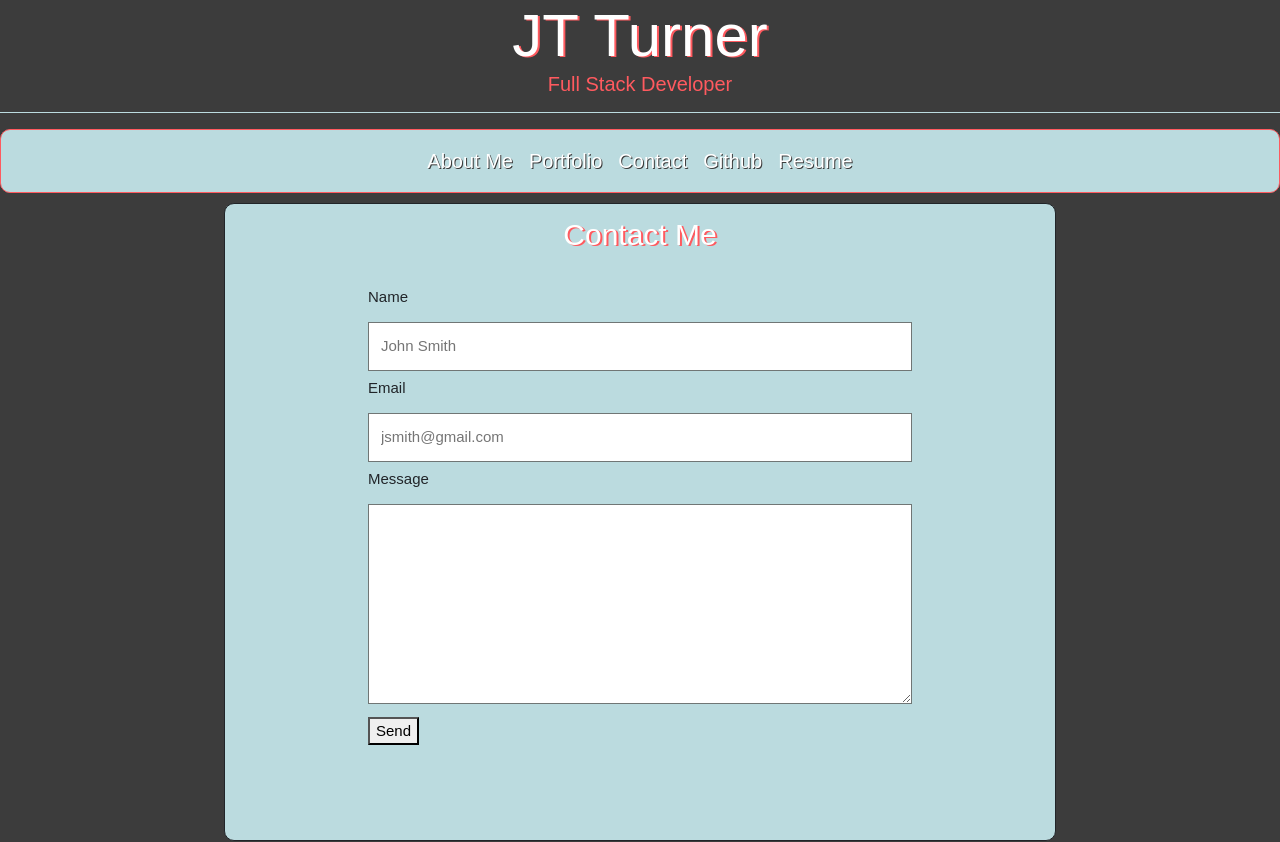
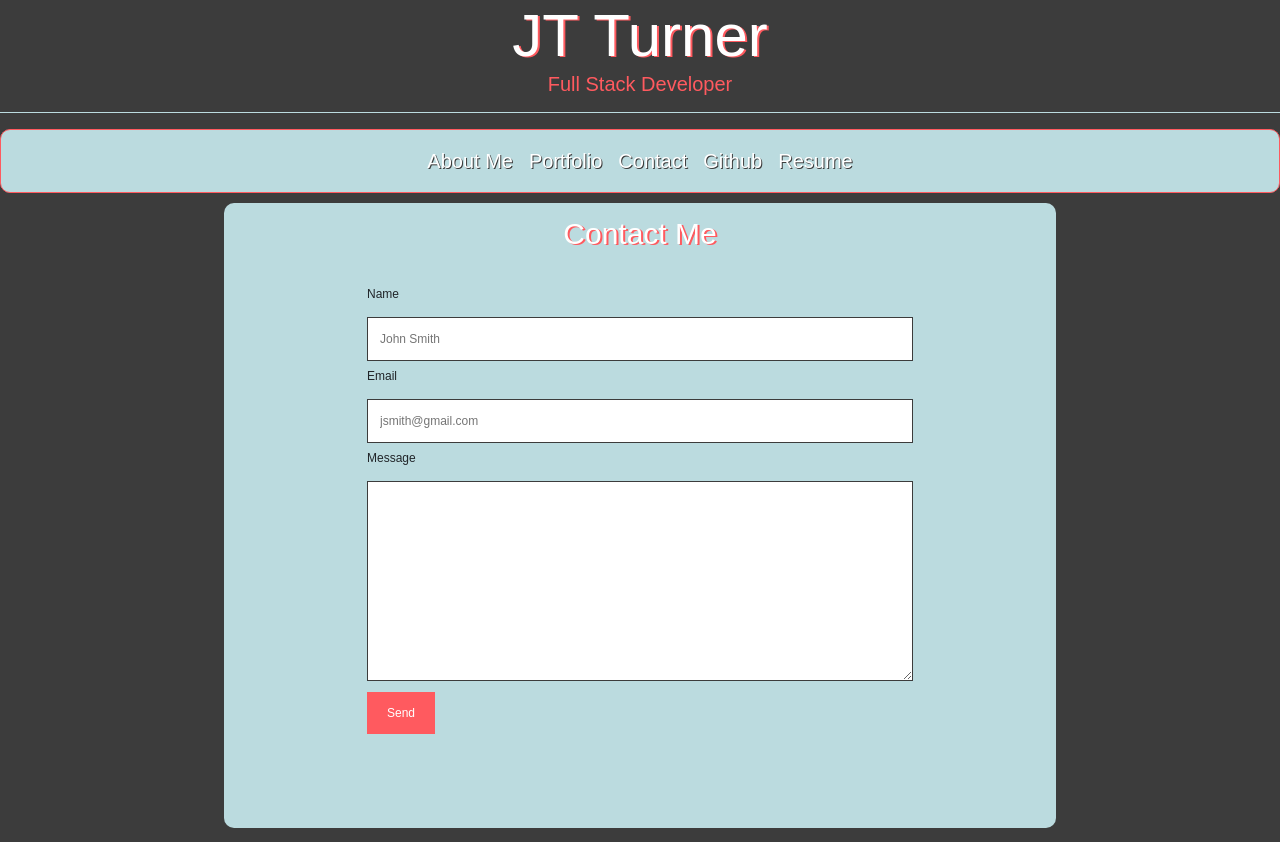
Before and after one commit to javierturner/reactportfolio, a React (Create React App) app: page /contact in a window 1280 px wide. Shown: the top 842 px of the page. Built offline with nearby package versions, Linux system fonts and the light colour scheme.

Commit message:
updated resume

```diff
--- a/src/pages/About/about.css
+++ b/src/pages/About/about.css
@@ -12,14 +12,6 @@ body {
     max-width: 100%;
     height: auto;
 }
-
-/* h2 {
-    color: white;
-    font-size: 60px;
-    margin-bottom: 0;
-    text-shadow: 2px 1px #FF5A5F;
-    text-align: center!important;
-} */
 
 hr {
     border-color: #BBDBDF;
@@ -45,7 +37,7 @@ hr {
     margin-bottom: 50%;
 }
 
-.col-md-12 {
+.col-md-8 {
     font-size: 15px;
 }
 
--- a/src/pages/About/about.js
+++ b/src/pages/About/about.js
@@ -12,9 +12,9 @@ function About() {
                     <h2>About Me</h2>
                 </div>
 
-                <div className="col-md-12">
+                {/* <div className="col-md-12"> */}
                     <div className="col-md-4">
-                    <img className="image-fluid rounded mx-3 my-3" id="profile" width="216px" src={Picture} alt="JT" />
+                    <img className="image-fluid rounded mr-3" id="profile" width="216px" src={Picture} alt="JT" />
                     </div>
                     <div className="col-md-8">
                     <p>
@@ -31,7 +31,7 @@ function About() {
                         I have ten years experience with the Adobe Creative Suite, and I'm excited to use my creative background to enhance my newly minted web development skills
                     </p>
                     </div>
-                </div>
+                {/* </div> */}
             </div>
         </div>
     )
--- a/src/pages/Contact/contact.css
+++ b/src/pages/Contact/contact.css
@@ -14,7 +14,6 @@
     margin: 0 auto;
     width: 65%;
     box-sizing: border-box;
-    border: solid 1px;
     border-radius: 10px;
     position: relative;
     /* align-content: center; */
@@ -24,7 +23,7 @@
 input[type=text], select, textarea {
     width: 100%;
     padding: 12px;
-    border: .5px solid #707675;
+    border: .5px solid #3C3C3C;
     box-sizing: border-box;
     margin-top: 6px;
     margin-bottom: 6px;
@@ -32,8 +31,8 @@ input[type=text], select, textarea {
     /* font-family: 'Arial', 'Helvetica Neue', Helvetica, sans-serif; */
   }
 
-  input[type=submit] {
-    background-color: #1B9AAA;
+  button[type=submit] {
+    background-color: #FF5A5F;
     color: white;
     padding: 12px 20px;
     border: none;
@@ -41,8 +40,10 @@ input[type=text], select, textarea {
     /* font-family: 'Arial', 'Helvetica Neue', Helvetica, sans-serif; */
   }
 
-  input[type=submit]:hover {
-    background-color: #707675;
+  button[type=submit]:hover {
+    background-color: #3C3C3C;
+    color: #FF5A5F;
+    border: 5px  #FF5A5F;
     /* font-family: 'Arial', 'Helvetica Neue', Helvetica, sans-serif; */
   }
 
```
Also changed, not shown: 1 other file (tests, documents, lock files or other folders).
